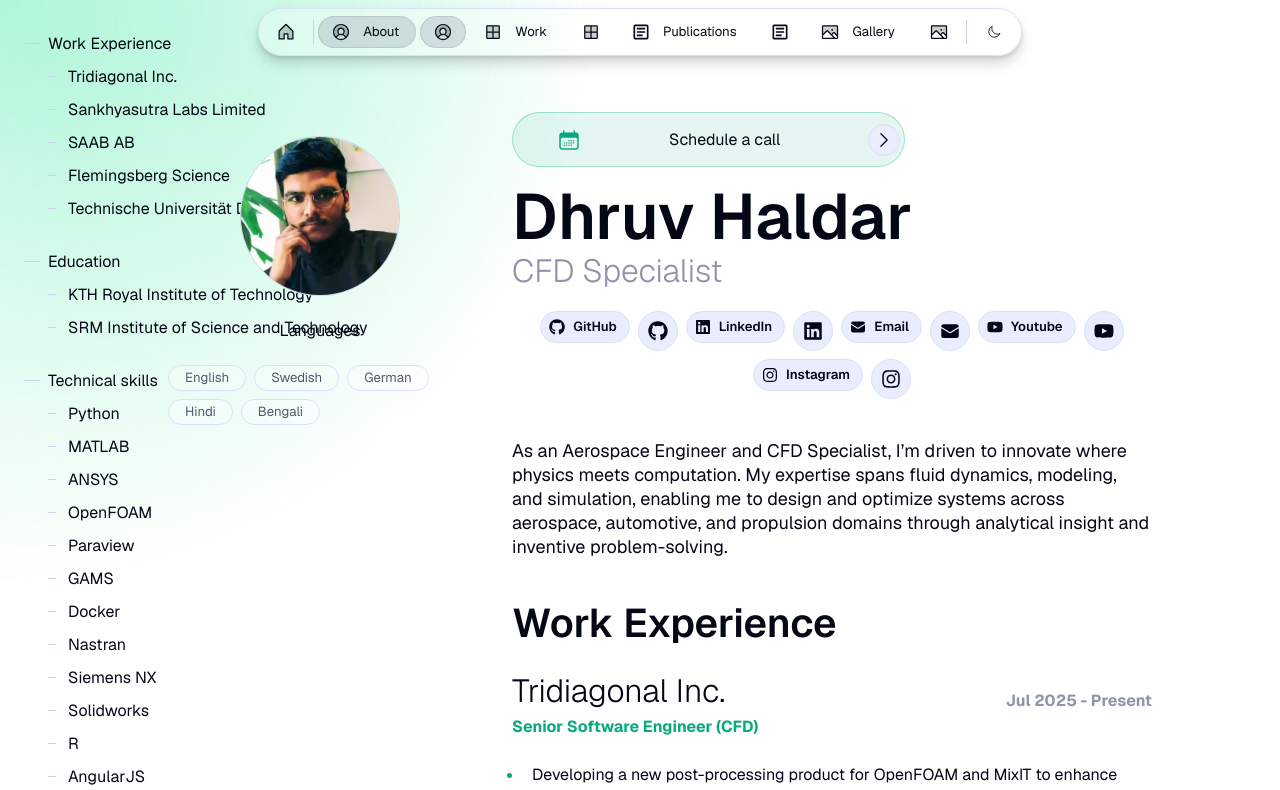
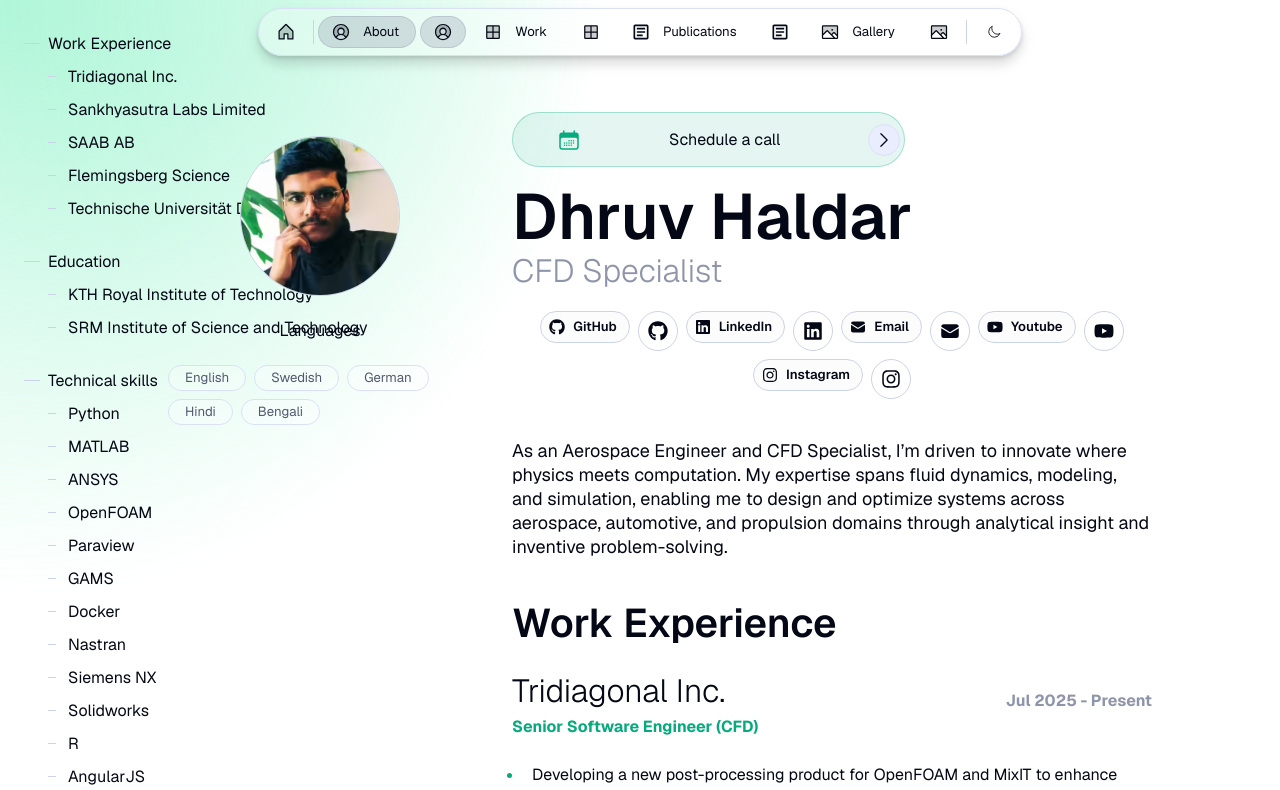
Before and after one commit to dhruvhaldar/portfolio, a Next.js app: page /about in a window 1280 px wide. Shown: the top 790 px of the page. Built offline with nearby package versions, Linux system fonts and the light colour scheme.

Commit message:
background translucent fix

```diff
--- a/src/app/about/page.tsx
+++ b/src/app/about/page.tsx
@@ -209,6 +209,12 @@
                       label={item.name}
                       size="s"
                       variant="secondary"
+                      style={{
+                        backgroundColor: 'rgba(0, 0, 0, 0.01)',
+                        backdropFilter: 'blur(10px)',
+                        WebkitBackdropFilter: 'blur(10px)',
+                        border: '1px solid var(--neutral-border-strong)',
+                      }}
                     />
                     <IconButton
                       className="s-flex-show"
@@ -216,6 +222,12 @@
                       href={item.link}
                       icon={item.icon}
                       variant="secondary"
+                      style={{
+                        backgroundColor: 'var(--neutral-background)',
+                        backdropFilter: 'blur(10px)',
+                        WebkitBackdropFilter: 'blur(10px)',
+                        border: '1px solid var(--neutral-border-strong)',
+                      }}
                     />
                   </React.Fragment>
                 ))}
```
